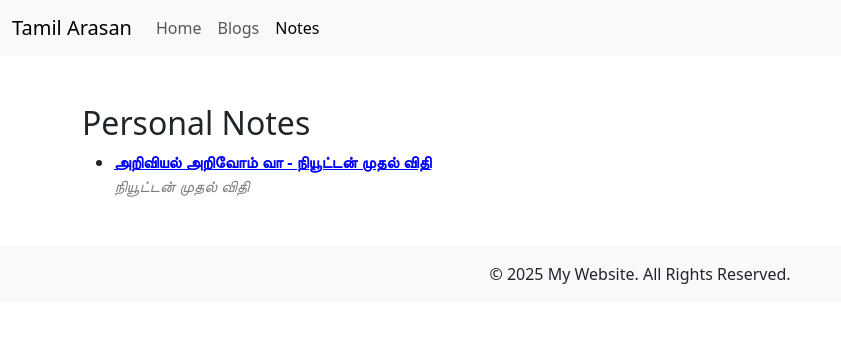
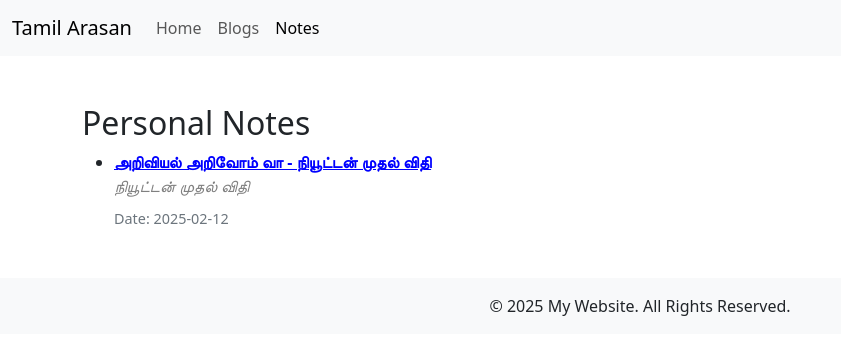
Before and after one commit to tamil-phy/tamil-phy.github.io, a plain HTML site: page notes.html in a window 1280 px wide. Shown: the whole page, without its empty margins (0-841 px from the left). Drawn offline with nearby package versions, Linux system fonts and the light colour scheme.

Commit message:
date added

```diff
--- a/notes.html
+++ b/notes.html
@@ -16,6 +16,10 @@
             font-style: italic;
             color: gray;
             margin-bottom: 10px;
+        }
+        .note-date {
+            font-size: 0.9em;
+            color: #6c757d;
         }
     </style>
 </head>
@@ -50,6 +54,7 @@
                     அறிவியல் அறிவோம் வா - நியூட்டன் முதல் விதி
                 </a>
                 <div class="note-description">நியூட்டன் முதல் விதி</div>
+                <div class="note-date">Date: 2025-02-12</div>
             </li>
         </ul>
     </div>
```
